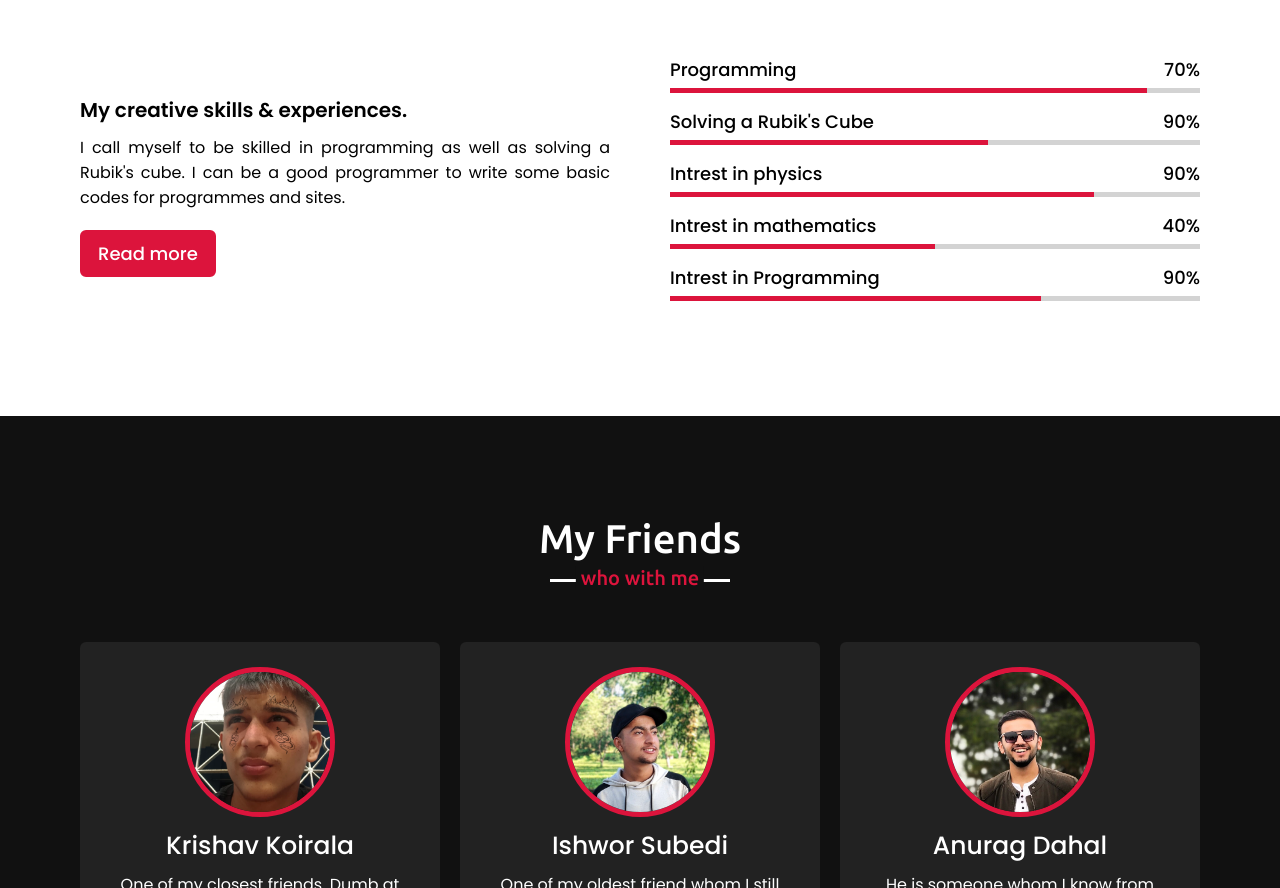
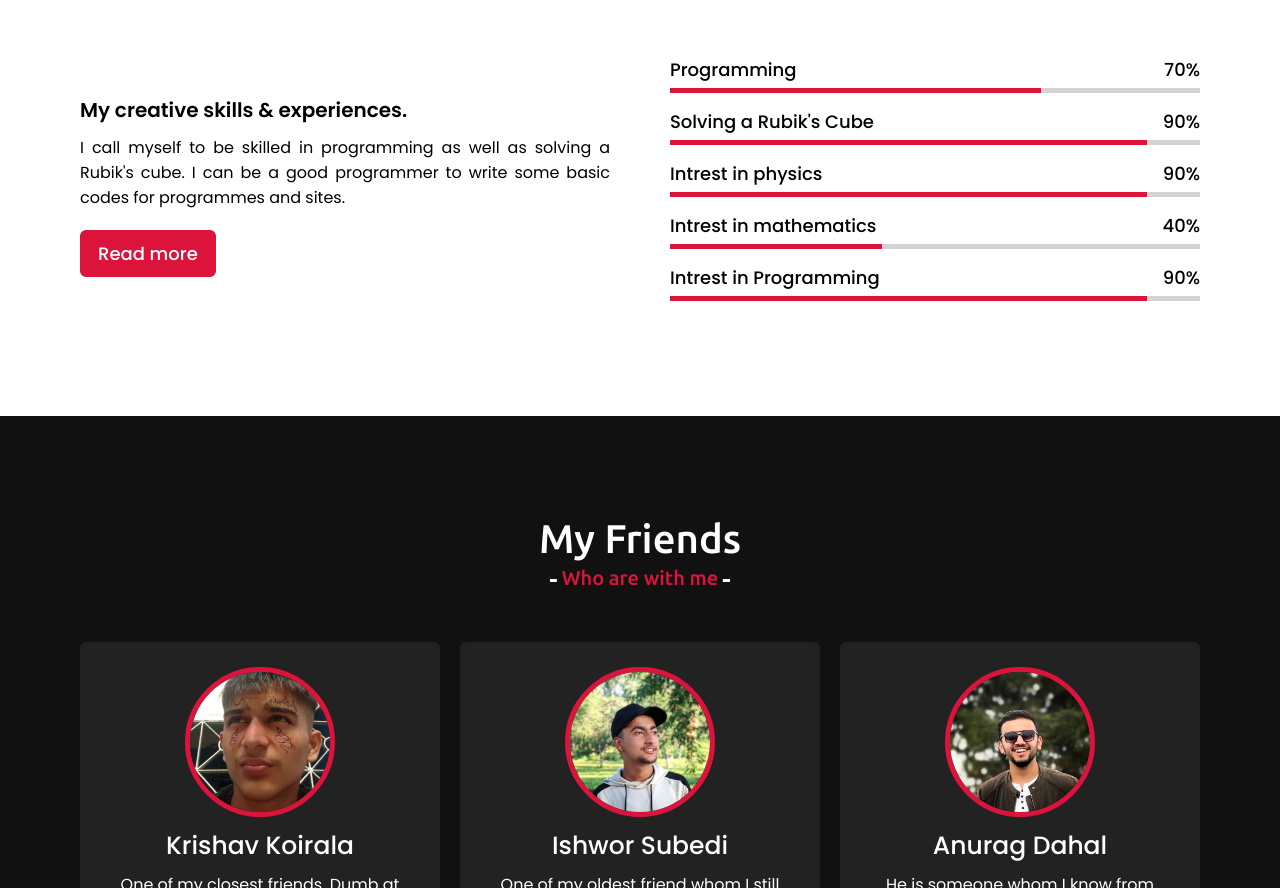
Before and after one commit to NishantNN/nishant-portfolio, a plain HTML site: page index.html in a window 1280 px wide. Shown: the part 2235-3123 px from the top of the page. Drawn offline with nearby package versions, Linux system fonts and the light colour scheme.

Commit message:
Update style.css
grammmetics correction

```diff
--- a/style.css
+++ b/style.css
@@ -257,7 +257,7 @@ section .title::after{
     background: none;
 }
 
-/* services section styling */
+/* social section styling */
 .services, .teams{
     color:#fff;
     background: #111;
@@ -363,24 +363,24 @@ section .title::after{
     background: crimson;
 }
 .skills-content .right .html::before{
+    width: 70%;
+}
+.skills-content .right .css::before{
     width: 90%;
 }
-.skills-content .right .css::before{
-    width: 60%;
-}
 .skills-content .right .js::before{
-    width: 80%;
+    width: 90%;
 }
 .skills-content .right .php::before{
-    width: 50%;
+    width: 40%;
 }
 .skills-content .right .mysql::before{
-    width: 70%;
+    width: 90%;
 }
 
-/* teams section styling */
+/* friends section styling */
 .teams .title::after{
-    content: "who with me";
+    content: "Who are with me";
 }
 .teams .carousel .card{
     background: #222;
```
